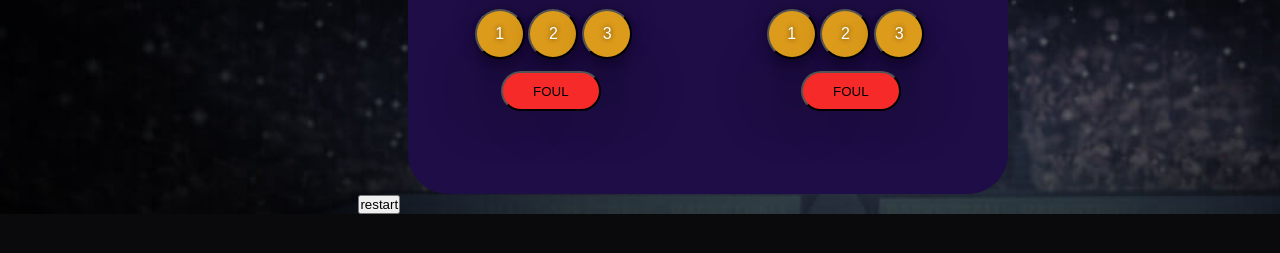
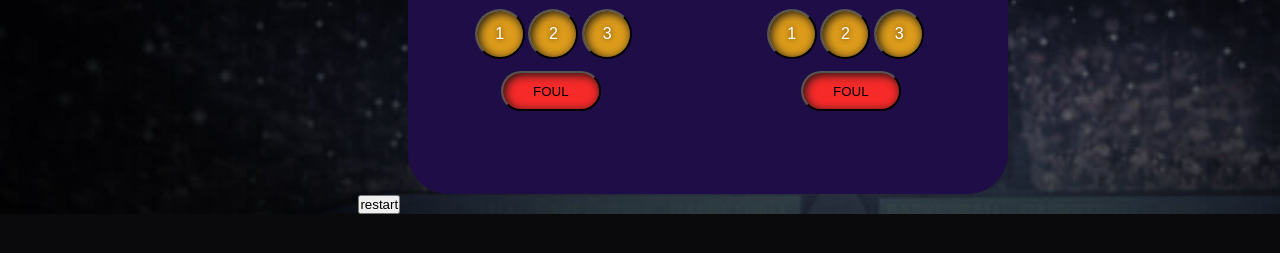
Before and after one commit to BeauxBarker/scoreboard, a plain HTML site: page index.html in a window 1280 px wide. Shown: the part 345-598 px from the top of the page. Drawn offline with Linux system fonts and the light colour scheme.

Commit message:
adding styles to buttons

```diff
--- a/styles.css
+++ b/styles.css
@@ -426,14 +426,18 @@ img{
     text-shadow: rgba(43, 27, 1, 0.76) 0px 0px 5px;
     color: white;
     font-size: 1rem;
-    box-shadow: inset 0 0 10px #161616;
-    box-shadow:
-     rgba(0, 0, 0, 0.25) 0px 54px 55px,
-     rgba(0, 0, 0, 0.12) 0px -12px 30px,
-     rgba(0, 0, 0, 0.12) 0px 4px 6px,
-     rgba(0, 0, 0, 0.17) 0px 12px 13px,
-     rgba(0, 0, 0, 0.09) 0px -3px 5px;
+    transition: background 250ms ease-in-out, transform 150ms ease;
+    text-decoration: none;
+    -webkit-appearance: none;
+    -moz-appearance: none;
+    box-shadow: inset 2px 2px 10px #161616;
 }
+
+.btnp:hover{
+    background-color:#dc9c1bda;
+    cursor: pointer;
+}
+
 #foul-btn-wrapper{
     display: flex;
     justify-content: space-around;
@@ -446,6 +450,15 @@ img{
     height: 40px;
     border-radius: 40px;
     margin: 12px 15px 12px 0;
+    transition: background 250ms ease-in-out, transform 150ms ease;
+    text-decoration: none;
+    -webkit-appearance: none;
+    -moz-appearance: none;
+    box-shadow: inset 2px 2px 10px #161616;
+}
+.foul--btn:hover{
+   background-color: #f52929c8;
+   cursor: pointer;
 }
 
 .gameover{
```
